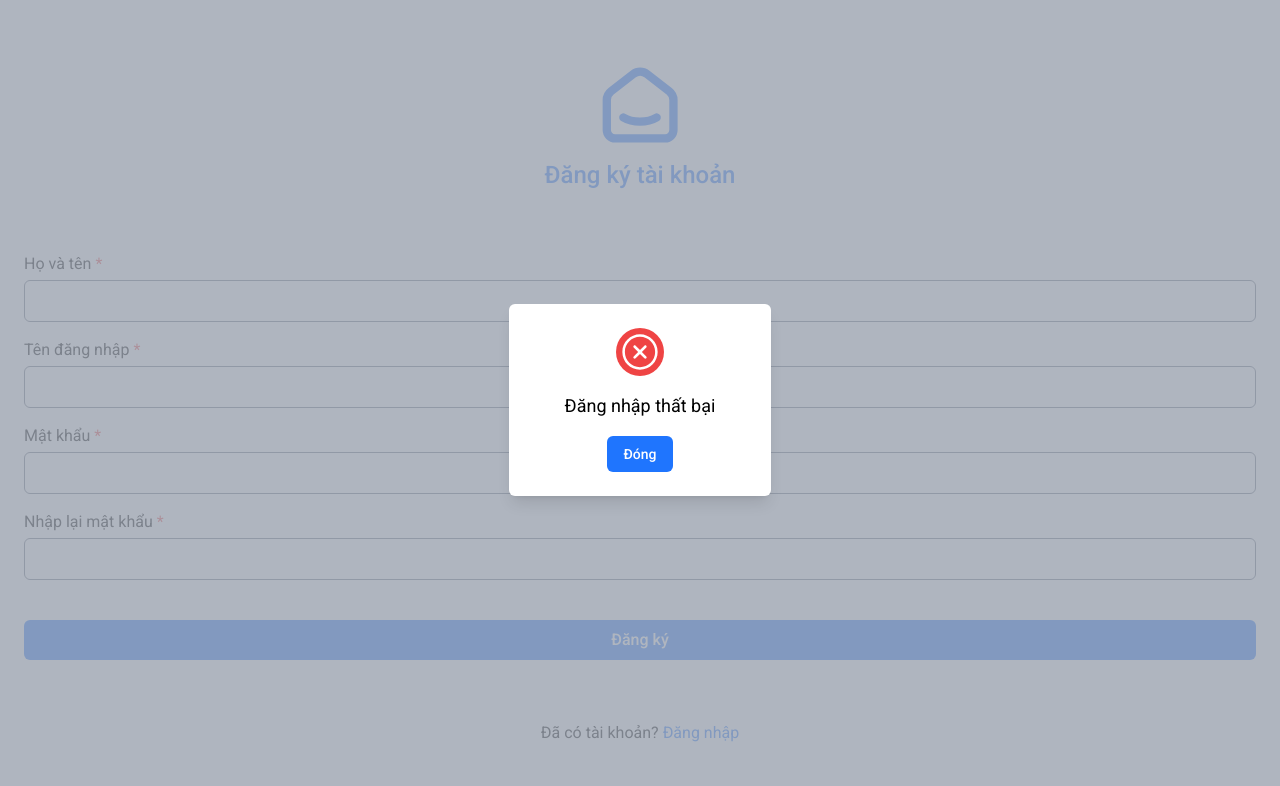
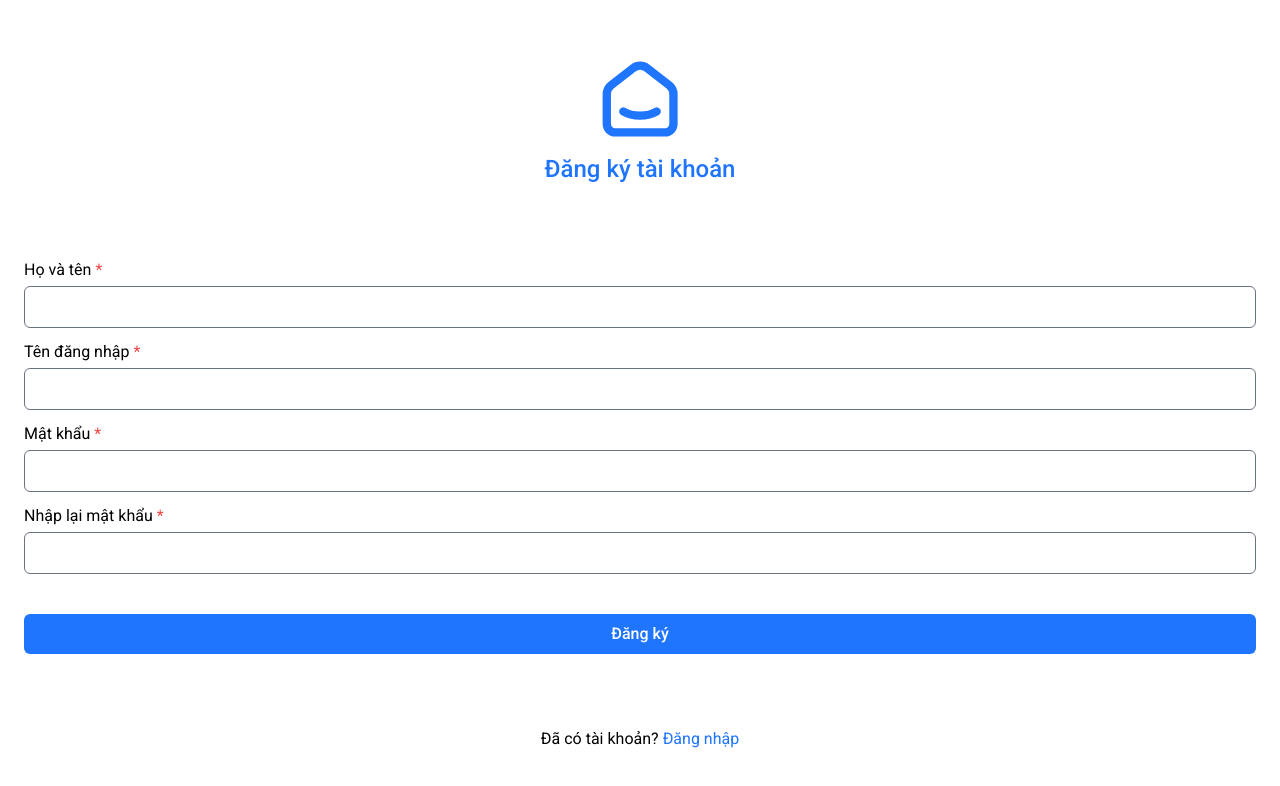
Before and after one commit to hieupt810/PBL4, a Next.js app in the folder client/: page /register in a window 1280 px wide. Shown: the top 786 px of the page. Built offline with nearby package versions, Linux system fonts and the light colour scheme.

Commit message:
Translate

```diff
--- a/client/src/app/globals.css
+++ b/client/src/app/globals.css
@@ -5,3 +5,10 @@
 body {
   @apply text-base font-normal;
 }
+
+@keyframes smooth-appear {
+  to {
+    bottom: 20px;
+    opacity: 1;
+  }
+}
--- a/client/src/app/register/Register.module.css
+++ b/client/src/app/register/Register.module.css
@@ -1,5 +1,5 @@
 .main {
-  @apply bg-white w-screen min-h-screen p-6 flex flex-col items-start justify-around;
+  @apply bg-white w-screen min-h-screen p-6 flex flex-col items-start justify-around space-y-6;
 }
 
 .title_container {
@@ -19,7 +19,7 @@
 }
 
 .field_container {
-  @apply flex flex-col space-y-4;
+  @apply flex flex-col space-y-3;
 }
 
 .input_field {
@@ -39,7 +39,7 @@
 }
 
 .field_error {
-  @apply !border-red-500;
+  @apply !border-red-500 !border-2;
 }
 
 .href {
--- a/client/src/app/register/page.tsx
+++ b/client/src/app/register/page.tsx
@@ -2,6 +2,7 @@
 
 import Button from "@/components/Button";
 import Popup from "@/components/Popup";
+import TranslateCode from "@/language/translate";
 import { FormEvent, useState } from "react";
 import { TbSmartHome } from "react-icons/tb";
 import styles from "./register.module.css";
@@ -11,8 +12,14 @@ interface FieldProps {
   error: boolean;
 }
 
+interface PopupProps {
+  type?: "success" | "failed";
+  text: string;
+}
+
 export default function Register() {
   const [loading, setLoading] = useState<boolean>(false);
+  const [popup, setPopup] = useState<PopupProps>({ text: "" });
   const [fullname, setFullname] = useState<FieldProps>({
     text: "",
     error: false,
@@ -46,7 +53,7 @@ export default function Register() {
       return;
     }
 
-    if (password !== retype) {
+    if (password.text !== retype.text) {
       setPassword({ text: password.text, error: true });
       setRetype({ text: retype.text, error: true });
       setLoading(false);
@@ -56,32 +63,37 @@ export default function Register() {
     const headers: Headers = new Headers();
     headers.append("Accept", "application/json");
     headers.append("Content-Type", "application/json");
-    fetch("http://127.0.0.1:8082/api/auth/register", {
+    fetch("http://127.0.0.1:8082" + "/api/auth/register", {
       method: "POST",
       headers: headers,
       body: JSON.stringify({
-        name: fullname,
-        username: username,
-        password: password,
+        name: fullname.text,
+        username: username.text,
+        password: password.text,
       }),
     })
       .then((r) => {
-        if (!r.ok) console.error(r.status);
+        if (!r.ok)
+          setPopup({ text: TranslateCode("EN", "E008"), type: "failed" });
         return r.json();
       })
       .then((d) => {
-        if (d.status == 200) {
-          console.log("Success");
-        } else {
-          console.log("Failed");
-        }
+        if (d.status == 200)
+          setPopup({ text: TranslateCode("EN", d.message), type: "success" });
+        else setPopup({ text: TranslateCode("EN", d.message), type: "failed" });
         setLoading(false);
       });
   };
 
   return (
     <div>
-      <Popup type={"failed"} text={"Đăng nhập thất bại"} close={() => {}} />
+      <Popup
+        type={popup.type}
+        text={popup.text}
+        close={() => {
+          setPopup({ text: "", type: undefined });
+        }}
+      />
 
       <main className={styles.main}>
         <div className={styles.title_container}>
--- a/client/src/components/Popup.tsx
+++ b/client/src/components/Popup.tsx
@@ -1,27 +1,45 @@
-import { RxCrossCircled } from "react-icons/rx";
-import Button from "./Button";
+import { GoCheckCircle } from "react-icons/go";
+import { LuAlertCircle } from "react-icons/lu";
+import { RxCross2 } from "react-icons/rx";
 
 interface PopupProps {
-  type: "success" | "failed";
+  type?: "success" | "failed";
   text: string;
   close: () => void;
 }
 
 export default function Popup({ type, text, close }: PopupProps) {
+  if (!type) return null;
+
   return (
     <div>
-      <div className="w-screen h-screen bg-gray-400 opacity-80 fixed top-0 z-30"></div>
+      <div className="w-screen h-screen bg-gray-500 opacity-80 fixed top-0 z-30"></div>
+
       <div className="absolute z-40 w-screen h-screen flex flex-col items-center justify-center px-6">
-        <div className="bg-white px-14 py-6 rounded-md flex flex-col items-center justify-center space-y-4 shadow-lg ease-in">
+        <div className="bg-white px-10 py-8 rounded-md flex flex-col items-center justify-center shadow-lg relative">
           {type === "failed" ? (
-            <div className="rounded-full bg-red-500 p-1 z-50">
-              <RxCrossCircled color={"white"} size={40} />
+            <div className="rounded-full bg-red-500 z-50">
+              <LuAlertCircle color={"white"} size={50} />
             </div>
           ) : null}
 
-          <span className="text-lg">{text}</span>
+          {type === "success" ? (
+            <div className="rounded-full bg-green-500 z-50">
+              <GoCheckCircle color={"white"} size={50} />
+            </div>
+          ) : null}
 
-          <Button text={"Đóng"} className="text-sm" />
+          <button className="absolute top-0 right-0 z-50 p-3" onClick={close}>
+            <RxCross2 size={25} color={"gray"} />
+          </button>
+
+          <span
+            className={`mt-4 text-center text-xl font-medium ${
+              type === "failed" ? "text-red-500" : ""
+            } ${type === "success" ? "text-green-500" : ""}`}
+          >
+            {text}
+          </span>
         </div>
       </div>
     </div>
--- /dev/null
+++ b/client/src/language/en/message.json
@@ -0,0 +1,17 @@
+{
+  "I001": "Register successfully",
+  "I002": "Log in successfully",
+  "I003": "Update user successfully",
+  "I004": "Delete user successfully",
+  "I005": "Unlock successfully",
+  "I006": "Create pin successfully",
+
+  "E001": "Internal Server Error",
+  "E002": "Bad Request",
+  "E003": "Unauthorized",
+  "E004": "Username is existed",
+  "E005": "Username is not existed",
+  "E006": "Wrong password",
+  "E007": "Not Acceptable",
+  "E008": "Request failed"
+}
--- /dev/null
+++ b/client/src/language/translate.ts
@@ -0,0 +1,9 @@
+import EN from "./en/message.json";
+
+export default function TranslateCode(language: string, message: string) {
+  if (language === "VI") return "Chưa hỗ trợ";
+
+  type objectKey = keyof typeof EN;
+  const msg = message as objectKey;
+  return EN[msg] as string;
+}
```
Also changed, not shown: 1 other file (tests, documents, lock files or other folders).
